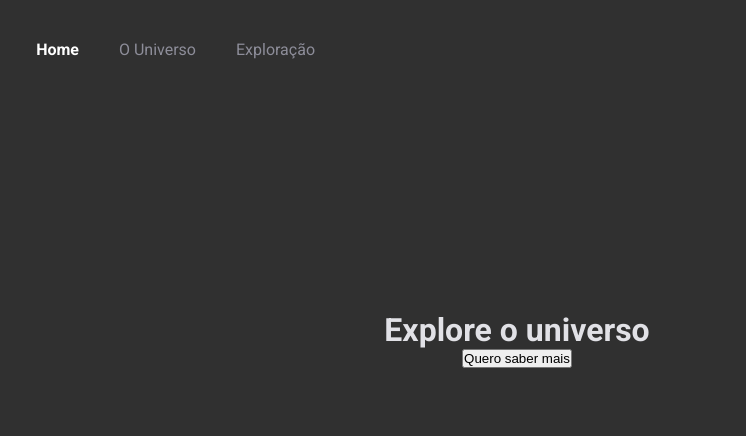
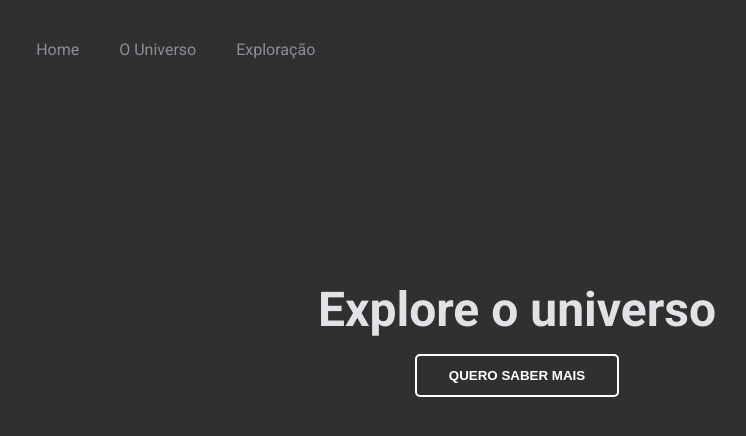
Before and after one commit to lucaslirah/ex-spa, a website with bundled scripts: page index.html in a window 1280 px wide. Shown: the full height of the page, 123-869 px from the left. Built offline with nearby package versions, Linux system fonts and the light colour scheme; files whose address does not match are found by name.

Commit message:
code changed

```diff
--- a/index.html
+++ b/index.html
@@ -18,7 +18,7 @@
         <nav>
             <ul>
                 <li><img src="./assets/logo.svg" alt="logo"></li>
-                <li><a href="/" onclick="route()" class="active" id="home">Home</a></li>
+                <li><a href="/" onclick="route()" id="home">Home</a></li>
                 <li><a href="/universe" onclick="route()" id="universe">O Universo</a></li>
                 <li><a href="/exploration" onclick="route()" id="exploration">Exploração</a></li>
             </ul>
--- a/src/js/index.js
+++ b/src/js/index.js
@@ -1,16 +1,16 @@
+import { Controls } from './controls.js';
 import { Router } from './router.js';
-import { Controls } from './controls.js';
 const controls = new Controls();
 const router = new Router();
 
-controls.run();
+// controls.run();
 
+router.add(404, '/pages/404.html');
 router.add('/', '/pages/home.html');
 router.add('/universe', '/pages/universe.html');
 router.add('/exploration', '/pages/exploration.html');
-router.add(404, '/pages/404.html');
 
 router.handle();
 
+window.route = () => router.route();
 window.onpopstate = () => router.handle();
-window.route = () => router.route();
--- a/src/js/router.js
+++ b/src/js/router.js
@@ -17,8 +17,12 @@ export class Router{
     handle(){
         const { pathname } = window.location;
         const route = this.routes[pathname] || this.routes[404];
+        const page = pathname.replace('/', '');
+
         fetch(route)
         .then(data=> data.text())
         .then(html=> document.querySelector('#app').innerHTML = html);
+
+        document.querySelector(`#${page}`).classList.add('active');
     }
 }
--- a/src/style.css
+++ b/src/style.css
@@ -16,6 +16,28 @@ a{
     text-decoration: none;
     color: #8D8D99;
 }
+button{
+    cursor: pointer;
+
+    padding: 12px 32px;
+
+    border: solid 2px #fff;
+    border-radius: 5px;
+    background: transparent;
+
+    text-transform: uppercase;
+    color: #fff;
+    font-weight: 700;
+}
+button:hover{
+    color: #02799D;
+    background: #fff;
+}
+.active{
+    font-weight: 700;
+    color: #fff;
+}
+
 header{
     padding: 40px 72px;
 }
@@ -37,7 +59,16 @@ main{
 
     height: 60vh;
 }
-
+main h1{
+    font-weight: 700;
+    font-size: 48px;
+    margin-bottom: 16px;
+}
+main p{
+    font-weight: 400;
+    font-size: 18px;
+    max-width: 648px;
+}
 .explore{
     display: flex;
     flex-direction: column;
@@ -46,8 +77,3 @@ main{
 
     margin: auto;
 }
-
-.active{
-    font-weight: 700;
-    color: #fff;
-}
```
